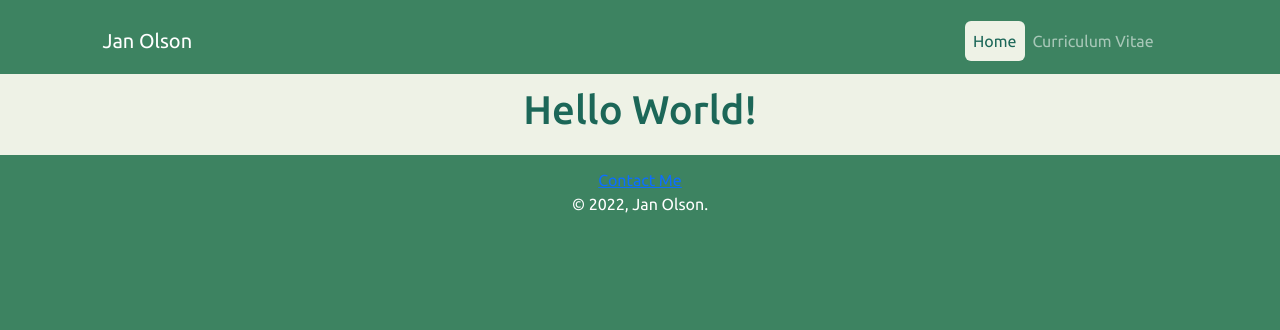
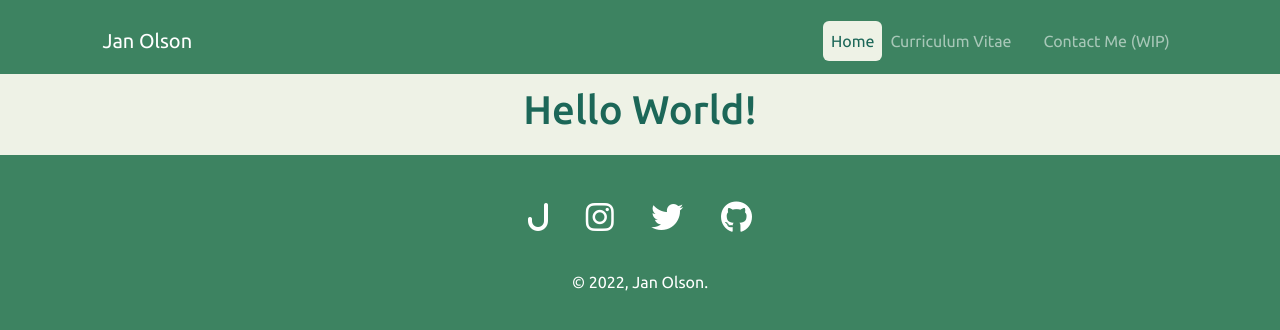
Before and after one commit to BackgroundLogic/portfolio, a Flask app: template templates/blank-template.html in a window 1280 px wide. Shown: the top 330 px of the page. Run offline with Flask 2, Linux system fonts and the light colour scheme; the template is opened without the code that fills it, so the values that code supplies are empty; some libraries are stand-ins or nearby versions.

Commit message:
Added social media bar to index/contact page moved contact me button from github hosted static index to navbar on pythonanywhere hosted site, mailing will be handled by phyton (not yet set up)

```diff
--- a/server.py
+++ b/server.py
@@ -1,4 +1,5 @@
 from flask import Flask, render_template
+from mailer import Mailer
 
 app = Flask(__name__)
 
@@ -7,6 +8,7 @@ app = Flask(__name__)
 def home():
     return render_template('home.html')
 
+
 @app.route('/cv')
 def cv():
     return render_template('cv.html')
--- a/static/css/styles.css
+++ b/static/css/styles.css
@@ -28,6 +28,7 @@ body{
   background-color: #EEF2E6;
     color: #1C6758;
 }
+
 /* Main */
 #main{
     background-color: #EEF2E6;
@@ -42,3 +43,7 @@ body{
 .footer{
     padding-bottom: 3rem;
 }
+.fa-social-icon{
+    font-size: 2rem;
+    color: #fff;
+}
--- a/templates/blank-template.html
+++ b/templates/blank-template.html
@@ -14,7 +14,8 @@
     <link rel="preconnect" href="https://fonts.googleapis.com">
     <link rel="preconnect" href="https://fonts.gstatic.com" crossorigin>
     <link href="https://fonts.googleapis.com/css2?family=Lobster&family=Montserrat:ital,wght@0,100;0,200;0,300;0,400;0,500;0,600;0,700;0,800;0,900;1,100;1,200;1,300;1,400;1,500;1,600;1,700;1,800;1,900&family=Satisfy&family=Ubuntu:ital,wght@0,300;0,400;0,500;0,700;1,300;1,400;1,500;1,700&display=swap" rel="stylesheet">
-
+    <!-- Font Awesome -->
+    <script src="https://kit.fontawesome.com/07ab1e8eb7.js" crossorigin="anonymous"></script>
 </head>
 <body>
     <!-- Page Top -->
@@ -37,11 +38,55 @@
                         <li class="nav-item">
                             <a class="nav-link" href=""></a>
                         </li>
+                        <li class="nav-item mx-auto">
+                            <button class="btn nav-link" type="button" data-bs-toggle="modal" data-bs-target="#contactMeForm">Contact Me (WIP)</button>
+                        </li>
                     </ul>
                 </div>
             </nav>
         </div>
     </section>
+    <!-- Contact Form Modal -->
+    <div class="modal fade" id="contactMeForm" tabindex="-1" aria-labelledby="contactMeFormLabel" aria-hidden="true">
+        <div class="modal-dialog modal-dialog-centered modal-dialog-scrollable">
+            <div class="modal-content">
+                <div class="modal-header">
+                    <h1 class="modal-title fs-4" id="contactMeFormLabel">Contact Me (WIP)</h1>
+                    <button type="button" class="btn-close" data-bs-dismiss="modal" aria-label="close"></button>
+                </div>
+                <div class="modal-body">
+                    <form>
+                        <!-- Name input -->
+                        <div class="form-outline mb-4">
+                            <input type="text" id="contact-name" class="form-control" />
+                            <label class="form-label" for="contact-name">Name</label>
+                        </div>
+                        <!-- Email input -->
+                        <div class="form-outline mb-4">
+                            <input type="email" id="contact-email" class="form-control" />
+                            <label class="form-label" for="contact-email">Email address</label>
+                        </div>
+                        <!-- textarea input -->
+                        <div class="form-outline mb-4">
+                            <textarea id="email-message" rows="4" class="form-control"></textarea>
+                            <label class="form-label" for="email-message">Your message</label>
+                        </div>
+                        <!-- Checkbox -->
+                        <div class="form-check d-flex justify-content-center mb-4">
+                            <input class="form-check-input me-2" type="checkbox" value="" id="checkbox4" checked />
+                            <label class="form-check-label" for="checkbox4">
+                                Send me a copy of this message
+                            </label>
+                        </div>
+
+                        <!-- Submit button -->
+                        <button type="button" class="btn btn-secondary" data-bs-dismiss="modal">Close</button>
+                        <button type="submit" class="btn btn-primary btn-block">Send</button>
+                    </form>
+                </div>
+            </div>
+        </div>
+    </div>
     <!-- Page Content -->
     <section id="main">
         <div class="container-fluid">
@@ -52,10 +97,36 @@
     <footer id="footer">
         <div class="container-fluid">
             <div class="footer">
+                <div class="container pt-4">
+                    <section class="mb-4">
+                        <a
+                            class="btn btn-link btn-floating btn-lg"
+                            href="https://backgroundlogic.github.io/"
+                            >
+                            <i class="fa-sharp fa-solid fa-j fa-social-icon"></i>
+                        </a>
+                        <a
+                            class="btn btn-link btn-floating btn-lg"
+                            href="https://www.instagram.com/backgroundlogic/"
+                            >
+                            <i class="fa-brands fa-instagram fa-social-icon"></i>
+                        </a>
+
+                        <a
+                            class="btn btn-link btn-floating btn-lg"
+                            href="https://twitter.com/backgroundlogic"
+                            >
+                            <i class="fa-brands fa-twitter fa-social-icon"></i>
+                        </a>
+                        <a
+                            class="btn btn-link btn-floating btn-lg"
+                            href="https://github.com/BackgroundLogic"
+                            >
+                            <i class="fa-brands fa-github fa-social-icon"></i>
+                        </a>
+                    </section>
+                </div>
                 <div class="row">
-                    <div class="col-12">
-                        <a href="https://backgroundlogic.github.io/">Contact Me</a>
-                    </div>
                     <div class="col">
                         &copy; <script>document.write(new Date().getFullYear());</script>, Jan Olson.
                     </div>
```
Also changed, not shown: index.html (+33 -5 lines), mailer.py (added, +23 -0 lines).
